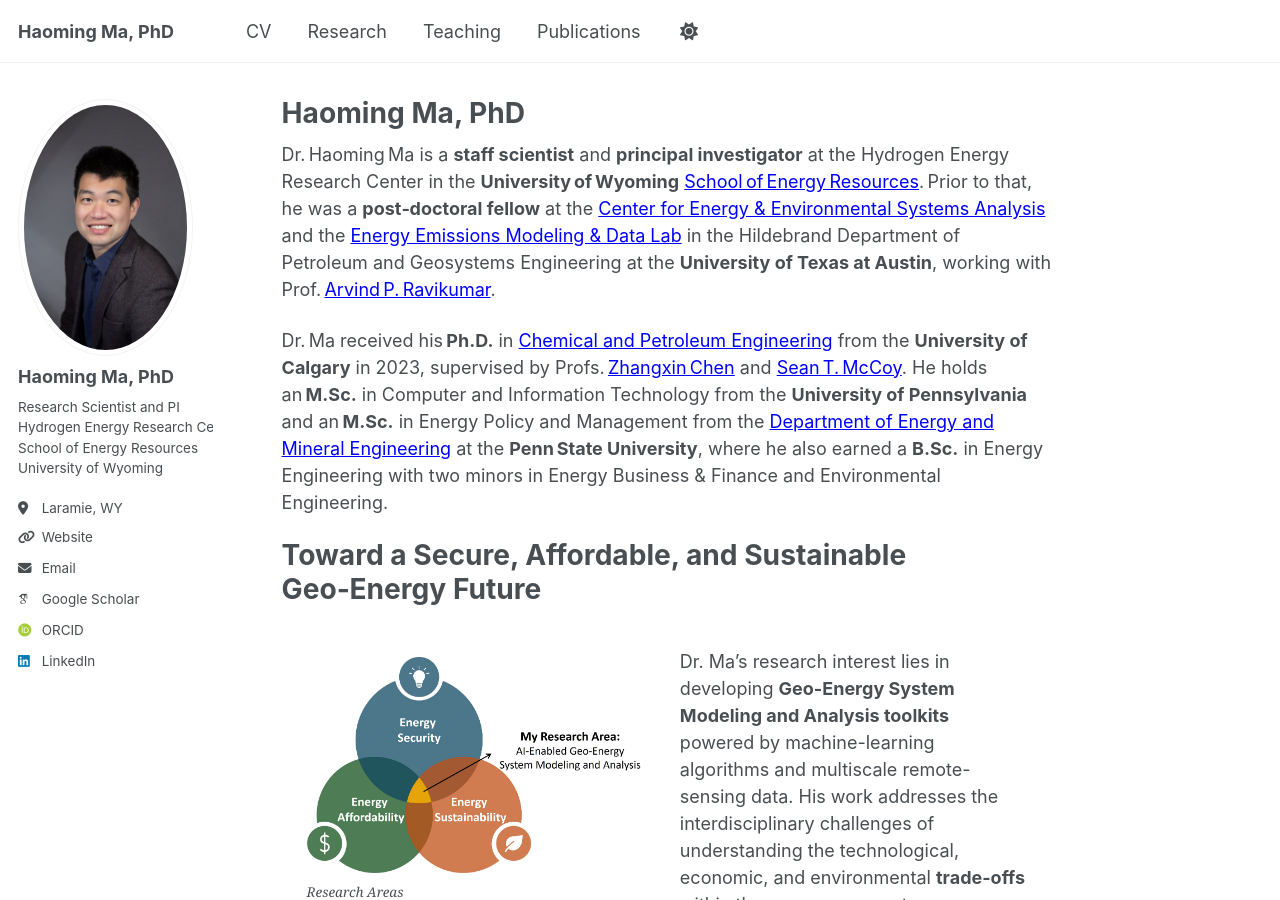
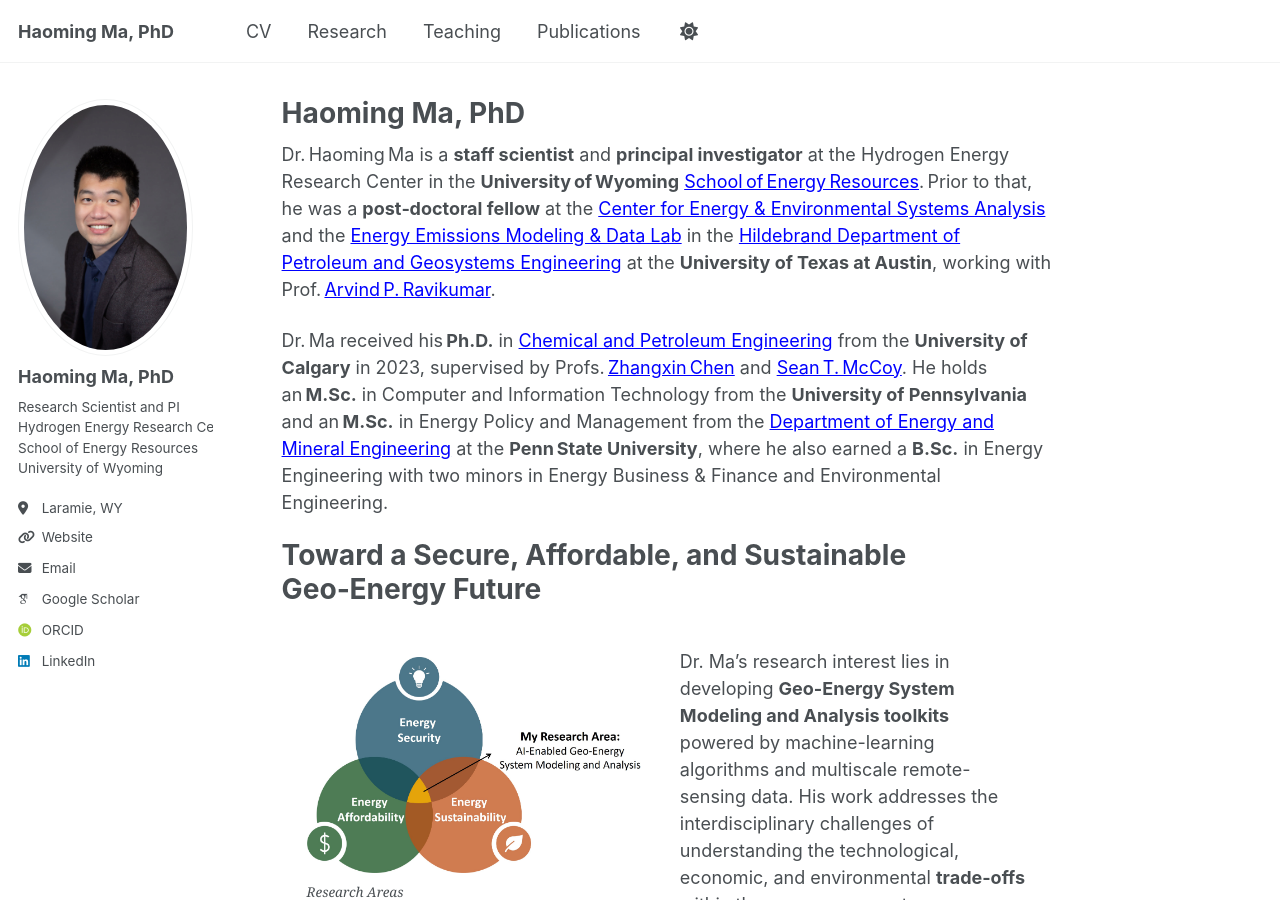
Before and after one commit to haoming-ma/haoming-ma.github.io, a Jekyll site: the page built from _pages/about.md, in a window 1280 px wide and 900 px high. Built offline with Jekyll 4.4.1, drawn with Linux system fonts in a browser that asks for light colours; some web fonts are replaced; part of the change alters nothing that is shown.

```diff
--- a/_pages/about.md
+++ b/_pages/about.md
@@ -6,7 +6,7 @@ redirect_from:
   - /about/
   - /about.html
 ---
-Dr. Haoming Ma is a **staff scientist** and **principal investigator** at the Hydrogen Energy Research Center in the **University of Wyoming** [School of Energy Resources](https://www.uwyo.edu/ser). Prior to that, he was a **post‑doctoral fellow** at the [Center for Energy & Environmental Systems Analysis](https://www.ceesa.utexas.edu) and the [Energy Emissions Modeling & Data Lab](https://www.eemdl.utexas.edu/) in the Hildebrand Department of Petroleum and Geosystems Engineering at the **University of Texas at Austin**, working with Prof. [Arvind P. Ravikumar](https://scholar.google.com/citations?user=JgkvadQAAAAJ&hl=en).
+Dr. Haoming Ma is a **staff scientist** and **principal investigator** at the Hydrogen Energy Research Center in the **University of Wyoming** [School of Energy Resources](https://www.uwyo.edu/ser). Prior to that, he was a **post‑doctoral fellow** at the [Center for Energy & Environmental Systems Analysis](https://www.ceesa.utexas.edu) and the [Energy Emissions Modeling & Data Lab](https://www.eemdl.utexas.edu/) in the [Hildebrand Department of Petroleum and Geosystems Engineering](https://www.pge.utexas.edu/) at the **University of Texas at Austin**, working with Prof. [Arvind P. Ravikumar](https://scholar.google.com/citations?user=JgkvadQAAAAJ&hl=en).
 
 Dr. Ma received his **Ph.D.** in [Chemical and Petroleum Engineering](https://schulich.ucalgary.ca/chemical-petroleum/home) from the **University of Calgary** in 2023, supervised by Profs. [Zhangxin Chen](https://scholar.google.ca/citations?user=LWXGc90AAAAJ&hl=en) and [Sean T. McCoy](https://scholar.google.fr/citations?user=puoY4D8AAAAJ&hl=en). He holds an **M.Sc.** in Computer and Information Technology from the **University of Pennsylvania** and an **M.Sc.** in Energy Policy and Management from the [Department of Energy and Mineral Engineering](https://www.eme.psu.edu/) at the **Penn State University**, where he also earned a **B.Sc.** in Energy Engineering with two minors in Energy Business & Finance and Environmental Engineering.
 
```
